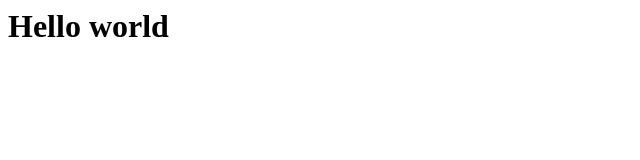
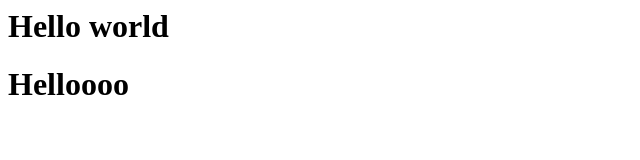
Before and after one commit to sasa-coooo/K4_PembelianDistributor-SewaMobil, a plain HTML site: page index.html in a window 1280 px wide. Shown: the whole page, without its empty margins (0-640 px from the left). Drawn offline with Linux system fonts and the light colour scheme.

Commit message:
Tambahin massage

```diff
--- a/index.html
+++ b/index.html
@@ -1 +1,3 @@
-<h1> Hello world</h1>
+<h1>Hello world</h1>
+
+<h1>Helloooo</h1>
```
